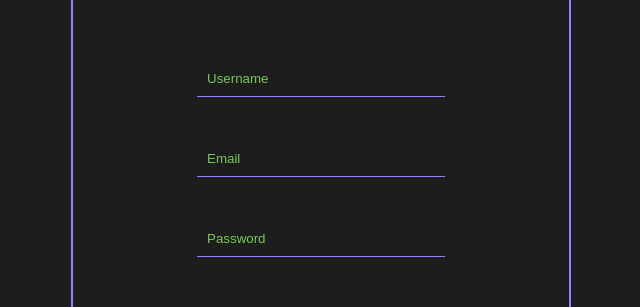
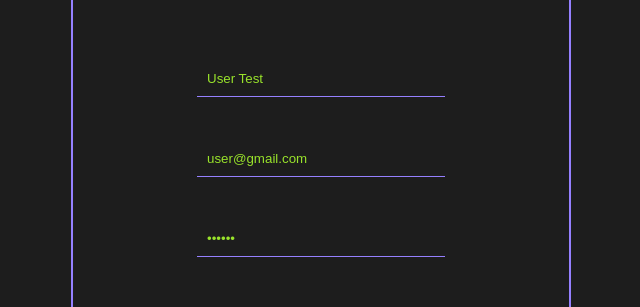
Before and after one commit to belenjn/horror-watcher-app, a React (Vite) app: page /register in a window 1280 px wide. Shown: the part 306-613 px from the top of the page, without its empty margins (319-959 px from the left). Built offline with nearby package versions, Linux system fonts and the light colour scheme; no server answers; a web font is replaced by a local one.

Commit message:
styles updated and displayName added in useForm

```diff
--- a/src/components/explore-page/grid/Grid.css
+++ b/src/components/explore-page/grid/Grid.css
@@ -51,7 +51,7 @@
 
 .grid__input--image {
   align-self: center;
-  background-image: url("../../assets/lupa.png");
+  background-image: url("../../../assets/lupa.png");
   background-repeat: no-repeat;
   background-size: contain;
   background-position: center;
--- a/src/components/register/Register.tsx
+++ b/src/components/register/Register.tsx
@@ -1,31 +1,64 @@
+import React from "react";
+import { useForm } from "../../hooks/useForm";
 import { STRINGS } from "../../utils/strings";
 import "./Register.css";
 
 export const Register = () => {
+  const formData = {
+    email: "user@gmail.com",
+    password: "123456",
+    displayName: "User Test",
+  };
+
+  const { displayName, email, password, onInputChange, formState } =
+    useForm(formData);
+
+  const onSubmit = (e: React.FormEvent) => {
+    e.preventDefault();
+  };
+
+//TODO: hacer validacion de los inputs segun si su valor cumple con el min length y sino que arroje error
+
   return (
     <div className="register__container">
-    <div className="register__container--data">
+      <form onSubmit={onSubmit} className="register__container--data">
         <div className="logo__register" />
 
         <input
+          required
+          minLength={10}
           className="register__container--data--username"
           type="text"
-        placeholder="Username"
+          placeholder="Name"
+          name="displayName"
+          value={displayName}
+          onChange={onInputChange}
         />
         <input
+          required
           className="register__container--data--email"
           type="text"
           placeholder="Email"
+          name="email"
+          value={email}
+          onChange={onInputChange}
         />
         <input
+          required
+          minLength={6}
           className="register__container--data--password"
           type="password"
           placeholder="Password"
+          name="password"
+          value={password}
+          onChange={onInputChange}
         />
         <div className="register__container--data--buttons">
-        <button className="signIn__button">{STRINGS.signUpButton}</button>
+          <button className="signIn__button" type="submit">
+            {STRINGS.signUpButton}
+          </button>
         </div>
+      </form>
     </div>
-  </div>
-  )
-}
+  );
+};
--- a/src/hooks/useForm.ts
+++ b/src/hooks/useForm.ts
@@ -2,6 +2,7 @@ import { useState } from "react";
 
 export interface initialForm {
   email: string;
+  displayName: string;
   password: string;
 }
 
```
Lines whose indentation alone changed are shown as unchanged.
